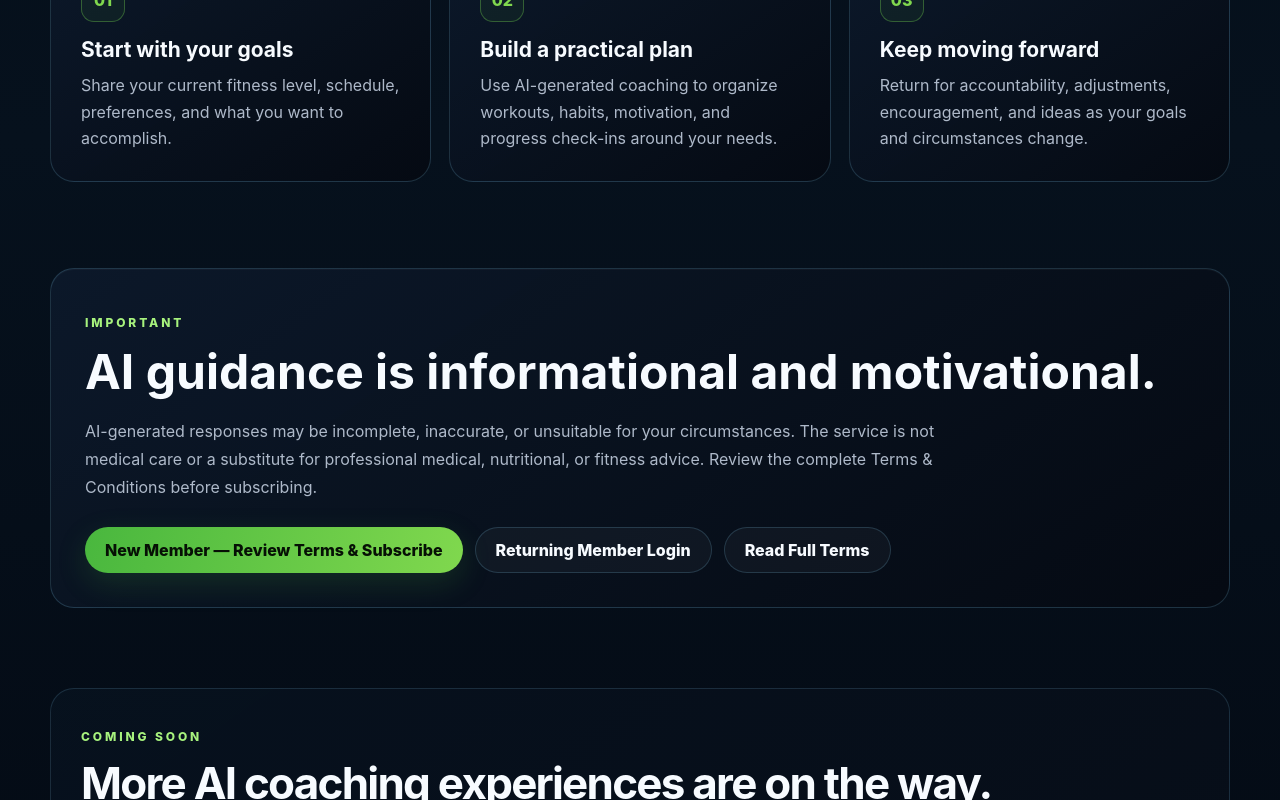
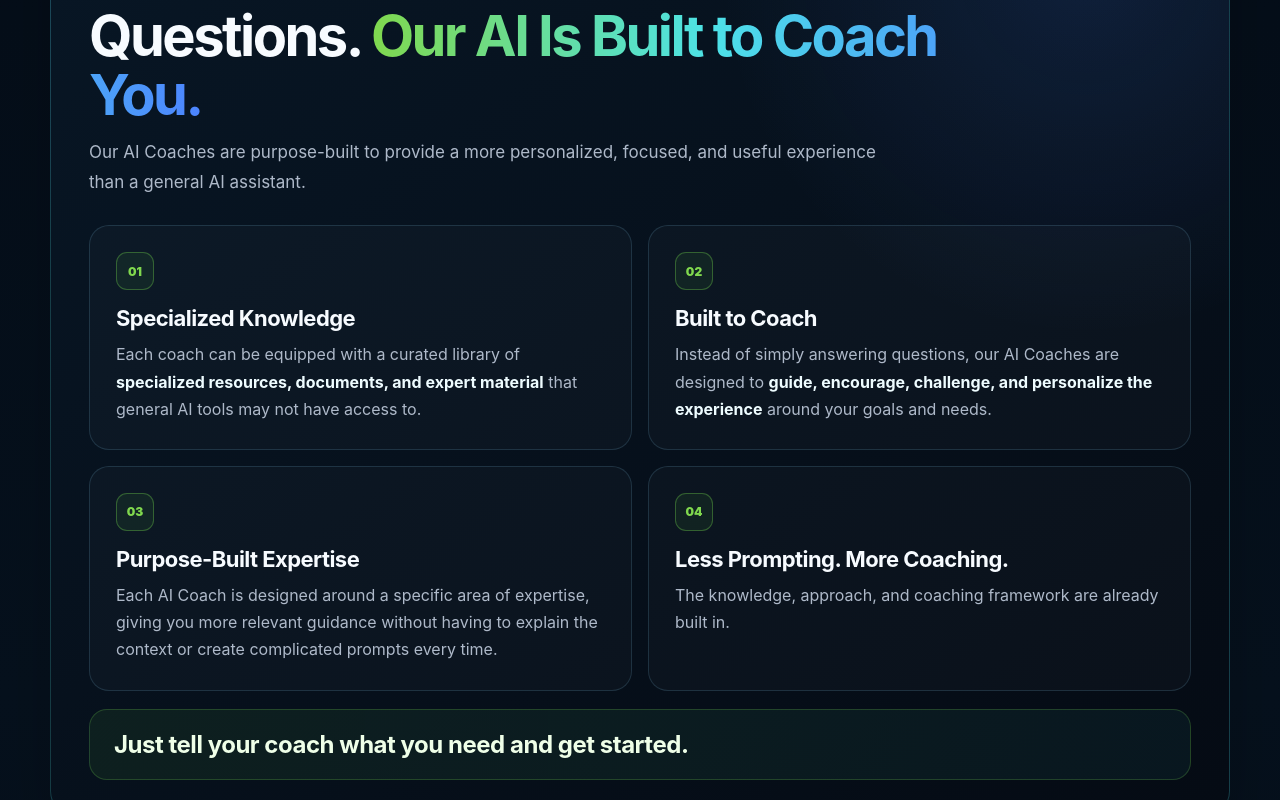
Before and after one commit to ai-coach-hub/aicoachdir-fitness, a Next.js app: page / in a window 1280 px wide. Shown: the part 2020-2820 px from the top of the page. Built offline with nearby package versions, Linux system fonts and the light colour scheme.

Commit message:
Add files via upload
10th Draft

```diff
--- a/app/globals.css
+++ b/app/globals.css
@@ -459,3 +459,89 @@ footer { padding: 30px 0 48px; border-top: 1px solid rgba(255,255,255,.07); colo
     padding: 7px 11px;
   }
 }
+
+
+/* Why purpose-built AI coaching is different */
+.coach-difference-section {
+  margin: 0 0 86px;
+  padding: 38px;
+  border-radius: 28px;
+  border: 1px solid rgba(77, 226, 231, .22);
+  background:
+    radial-gradient(circle at 88% 10%, rgba(76, 132, 255, .13), transparent 23rem),
+    linear-gradient(145deg, rgba(8, 23, 38, .98), rgba(5, 11, 20, .99));
+  box-shadow: inset 0 1px rgba(255,255,255,.035), 0 26px 70px rgba(0,0,0,.2);
+}
+.coach-difference-heading {
+  max-width: 940px;
+  margin-bottom: 28px;
+}
+.coach-difference-heading h2 {
+  margin: 10px 0 14px;
+  font-size: clamp(32px, 4.8vw, 56px);
+  line-height: 1.04;
+  letter-spacing: -.045em;
+}
+.coach-difference-heading h2 span {
+  background: linear-gradient(90deg, var(--green), var(--cyan), var(--blue));
+  -webkit-background-clip: text;
+  color: transparent;
+}
+.coach-difference-heading > p:last-child {
+  margin: 0;
+  max-width: 820px;
+  color: var(--muted);
+  font-size: 17px;
+  line-height: 1.75;
+}
+.coach-difference-grid {
+  display: grid;
+  grid-template-columns: repeat(2, minmax(0, 1fr));
+  gap: 16px;
+}
+.coach-difference-grid article {
+  padding: 26px;
+  border-radius: 20px;
+  border: 1px solid rgba(116, 182, 215, .18);
+  background: rgba(255,255,255,.022);
+}
+.value-icon {
+  width: 38px;
+  height: 38px;
+  display: grid;
+  place-items: center;
+  margin-bottom: 15px;
+  border-radius: 11px;
+  border: 1px solid rgba(118,216,78,.34);
+  background: rgba(104,216,73,.07);
+  color: var(--green);
+  font-size: 12px;
+  font-weight: 900;
+}
+.coach-difference-grid h3 {
+  margin: 0 0 10px;
+  font-size: 22px;
+  letter-spacing: -.025em;
+}
+.coach-difference-grid p {
+  margin: 0;
+  color: var(--muted);
+  line-height: 1.7;
+}
+.coach-difference-grid strong { color: #eefcff; }
+.coach-difference-callout {
+  margin-top: 18px;
+  padding: 20px 24px;
+  border-radius: 18px;
+  border: 1px solid rgba(118,216,78,.22);
+  background: linear-gradient(90deg, rgba(104,216,73,.08), rgba(77,226,231,.055));
+  color: #efffe8;
+  font-size: clamp(18px, 2.5vw, 24px);
+  letter-spacing: -.02em;
+}
+
+@media (max-width: 720px) {
+  .coach-difference-section { padding: 26px 22px; }
+  .coach-difference-grid { grid-template-columns: 1fr; }
+  .coach-difference-grid article { padding: 22px; }
+}
--- a/app/page.tsx
+++ b/app/page.tsx
@@ -98,7 +98,51 @@ export default function HomePage() {
         <div className="offer-action">
           <Link href="/fitness/signup" className="primary-button">New Member — Review Terms</Link>
           <Link href="/fitness/login" className="secondary-button member-login-offer">Returning Member Login</Link>
-          <small>Existing members can sign in directly without repeating the subscription Terms flow.</small>
+        </div>
+      </section>
+
+      <section className="coach-difference-section" aria-labelledby="coach-difference-title">
+        <div className="coach-difference-heading">
+          <p className="eyebrow">WHY AI COACH DIRECTORY<span className="tm-mark">™</span></p>
+          <h2 id="coach-difference-title">
+            General AI Can Answer Your Questions. <span>Our AI Is Built to Coach You.</span>
+          </h2>
+          <p>
+            Our AI Coaches are purpose-built to provide a more personalized, focused, and useful experience than a general AI assistant.
+          </p>
+        </div>
+
+        <div className="coach-difference-grid">
+          <article>
+            <div className="value-icon">01</div>
+            <h3>Specialized Knowledge</h3>
+            <p>
+              Each coach can be equipped with a curated library of <strong>specialized resources, documents, and expert material</strong> that general AI tools may not have access to.
+            </p>
+          </article>
+          <article>
+            <div className="value-icon">02</div>
+            <h3>Built to Coach</h3>
+            <p>
+              Instead of simply answering questions, our AI Coaches are designed to <strong>guide, encourage, challenge, and personalize the experience</strong> around your goals and needs.
+            </p>
+          </article>
+          <article>
+            <div className="value-icon">03</div>
+            <h3>Purpose-Built Expertise</h3>
+            <p>
+              Each AI Coach is designed around a specific area of expertise, giving you more relevant guidance without having to explain the context or create complicated prompts every time.
+            </p>
+          </article>
+          <article>
+            <div className="value-icon">04</div>
+            <h3>Less Prompting. More Coaching.</h3>
+            <p>The knowledge, approach, and coaching framework are already built in.</p>
+          </article>
+        </div>
+
+        <div className="coach-difference-callout">
+          <strong>Just tell your coach what you need and get started.</strong>
         </div>
       </section>
 
--- a/package.json
+++ b/package.json
@@ -1,6 +1,6 @@
 {
   "name": "aicoachdir-fitness-vercel",
-  "version": "2.4.0",
+  "version": "2.5.0",
   "scripts": {
     "dev": "next dev",
     "build": "next build",
```
Also changed, not shown: 1 other file (tests, documents, lock files or other folders).
